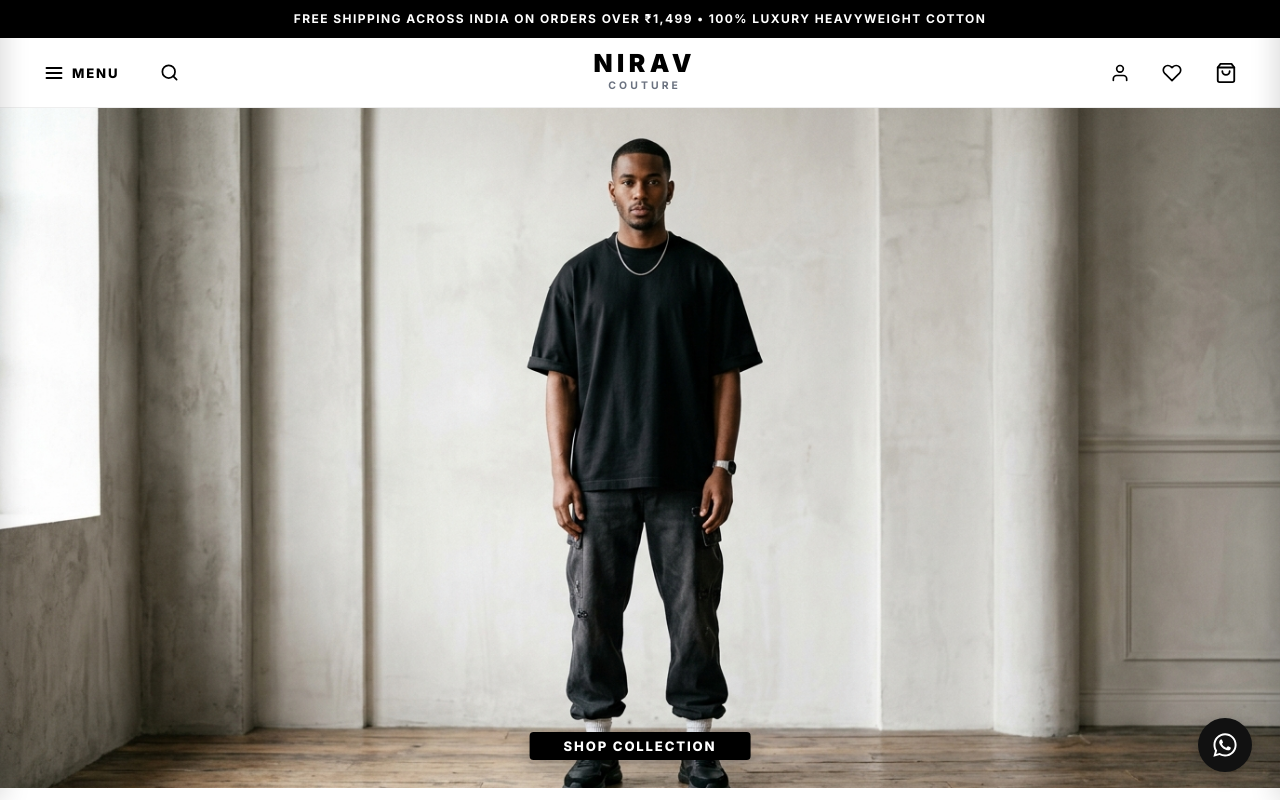
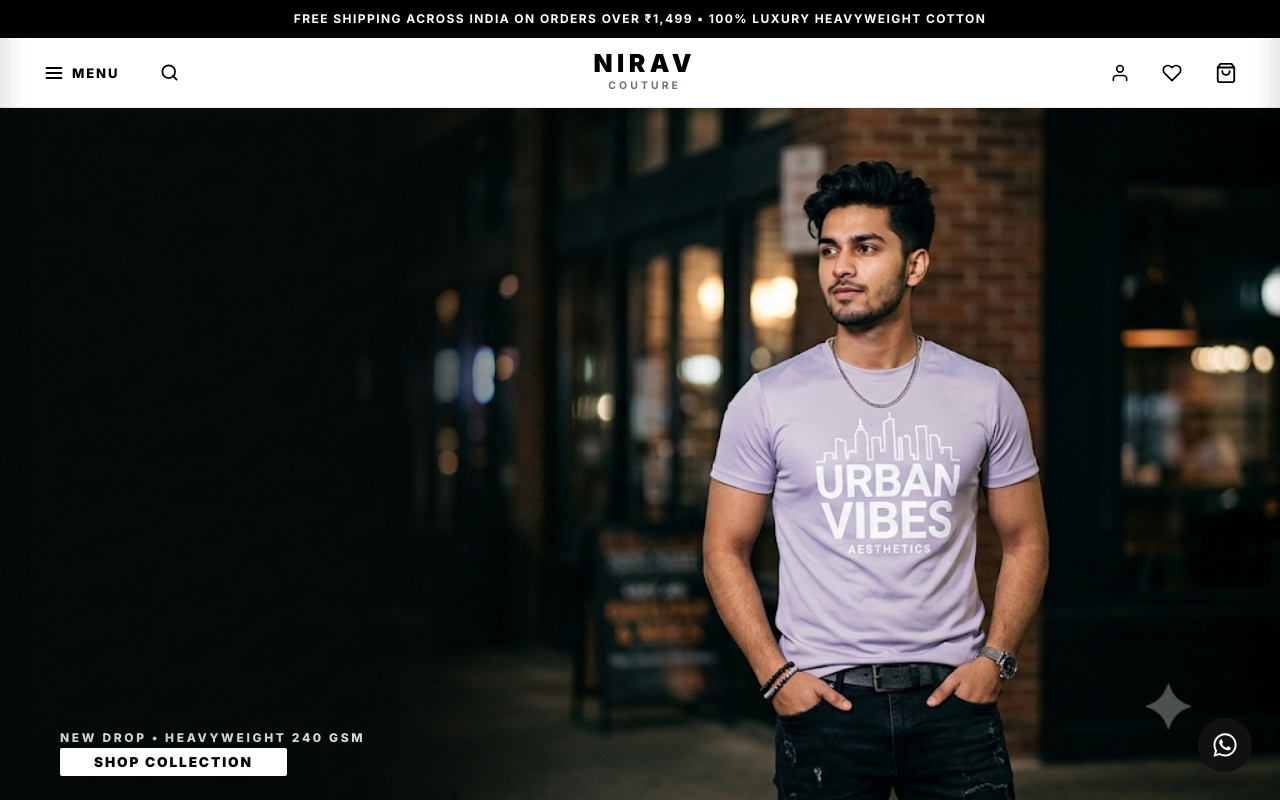
Before and after one commit to aaryannP/Nirav-Couture, a Next.js app: page / in a window 1280 px wide. Shown: the top 800 px of the page. Built offline with nearby package versions, Linux system fonts and the light colour scheme; a web font is replaced by a local one.

Commit message:
Set high-fashion model streetwear photo as hero banner

```diff
--- a/app/page.js
+++ b/app/page.js
@@ -14,39 +14,50 @@ export default function HomePage() {
   return (
     <div>
       {/* 1. Minimal Streetwear Hero Banner (North Story Style: Clean Visual Model in T-Shirt) */}
-      <section style={{ position: 'relative', width: '100%', overflow: 'hidden', background: '#F8F9FA' }}>
+      <section style={{ position: 'relative', width: '100%', overflow: 'hidden', background: '#0D0E11' }}>
         <Link href="/products" style={{ display: 'block', position: 'relative', width: '100%', lineHeight: 0 }}>
           <img
             src="/images/hero-model.jpg"
-            alt="NIRAV COUTURE - Oversized Heavyweight T-Shirt Collection"
+            alt="NIRAV COUTURE - Oversized Streetwear T-Shirt Drop"
             style={{
               width: '100%',
-              maxHeight: '85vh',
+              minHeight: '60vh',
+              maxHeight: '88vh',
               objectFit: 'cover',
-              objectPosition: 'center 20%',
+              objectPosition: 'center center',
               display: 'block'
             }}
           />
           <div style={{
             position: 'absolute',
-            bottom: '28px',
-            left: '50%',
-            transform: 'translateX(-50%)',
+            bottom: '36px',
+            left: 'clamp(20px, 6vw, 60px)',
             zIndex: 2,
-            textAlign: 'center'
+            textAlign: 'left'
           }}>
+            <span style={{
+              display: 'block',
+              fontSize: '0.75rem',
+              fontWeight: '800',
+              letterSpacing: '0.22em',
+              textTransform: 'uppercase',
+              color: 'rgba(255, 255, 255, 0.85)',
+              marginBottom: '10px'
+            }}>
+              NEW DROP • HEAVYWEIGHT 240 GSM
+            </span>
             <span
               style={{
                 display: 'inline-block',
-                background: '#000000',
-                color: '#FFFFFF',
+                background: '#FFFFFF',
+                color: '#000000',
                 padding: '14px 34px',
-                fontWeight: '800',
-                fontSize: '0.82rem',
+                fontWeight: '900',
+                fontSize: '0.85rem',
                 letterSpacing: '0.14em',
                 textTransform: 'uppercase',
-                borderRadius: '4px',
-                boxShadow: '0 6px 20px rgba(0,0,0,0.25)'
+                borderRadius: '2px',
+                boxShadow: '0 8px 24px rgba(0,0,0,0.5)'
               }}
             >
               SHOP COLLECTION
```
Also changed, not shown: public/images/hero-model.jpg.
